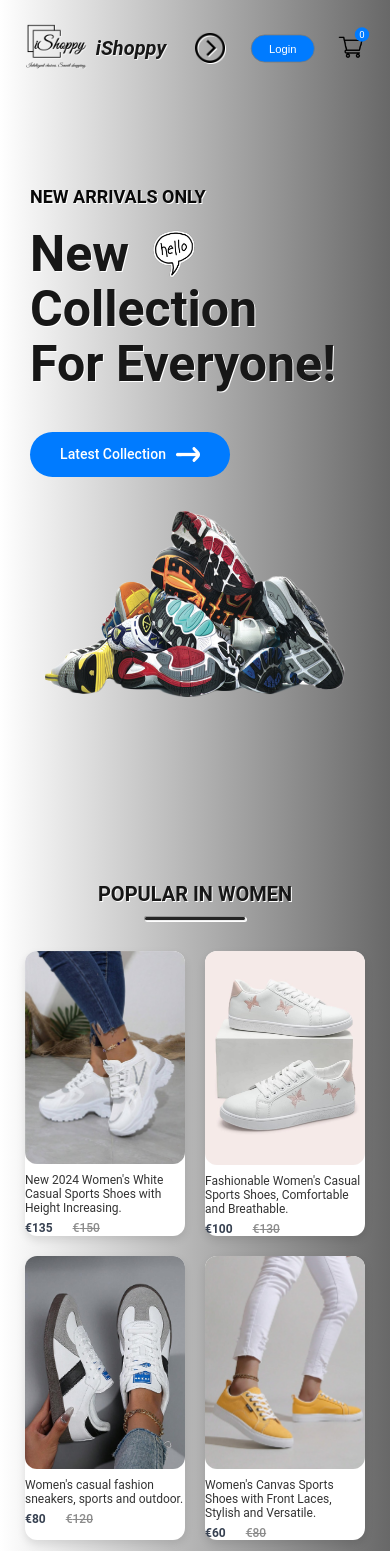
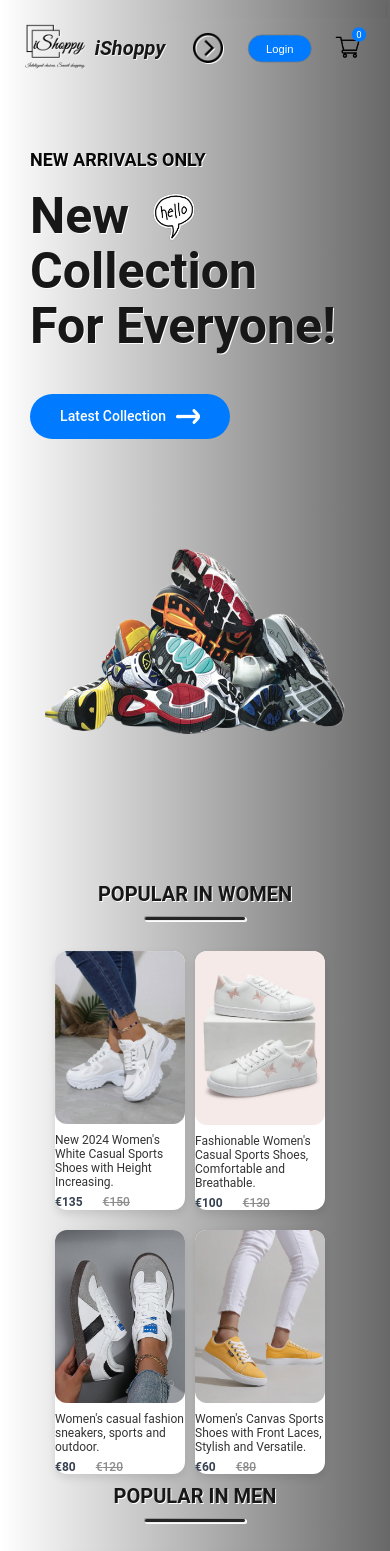
Before and after one commit to GrzesieK90/iShoppy_Frontend, a React (Create React App) app: page / in a window 390 px wide. Shown: the top 1551 px of the page. Built offline with nearby package versions, Linux system fonts and the light colour scheme.

Commit message:
Some changes for smartphone format

```diff
--- a/package.json
+++ b/package.json
@@ -42,6 +42,7 @@
   "devDependencies": {
     "@babel/plugin-proposal-private-property-in-object": "^7.21.11",
     "@babel/plugin-transform-private-property-in-object": "^7.24.7",
-    "ajv": "^8.16.0"
+    "ajv": "^8.16.0",
+    "gh-pages": "^6.2.0"
   }
 }
--- a/src/Components/CartItems/CartItems.css
+++ b/src/Components/CartItems/CartItems.css
@@ -152,8 +152,11 @@
 @media(max-width:500px){
   .cartitems-format-main{
     display: none;
-    grid-template-columns: 0.5fr 3fr 0.5fr;
+    grid-template-columns: 1fr 1fr 0.5fr 0.5fr 0.5fr 0.3fr 0.2fr;
     gap: 10px;
+  }
+  .carticon-product-icon{
+    height: 20vw;
   }
   .cartitems-format{
     display: grid;
--- a/src/Components/Hero/Hero.css
+++ b/src/Components/Hero/Hero.css
@@ -141,7 +141,7 @@
     flex-direction: column;
   }
   .hero-right{
-    margin-top: -400px;
+    margin-top: -250px;
   }
   .hero-left{
     margin-top: -100px;
--- a/src/Components/Item/Item.css
+++ b/src/Components/Item/Item.css
@@ -68,9 +68,10 @@
 }
 @media(max-width:500px){
   .item{
-    width: 160px;
+    margin-left: -10px;
+    width: 130px;
   }
   .item img{
-    width: 160px;
+    width: 130px;
   }
 }
--- a/src/Components/Navbar/Navbar.css
+++ b/src/Components/Navbar/Navbar.css
@@ -200,14 +200,19 @@
 
 @media(max-width:500px){
   .navbar{
+    width: 99vw;
     padding: 8px 0px;
     gap: 0;
+  }
+  .navbar.sticky{
+    width: 96vw;
   }
   .nav-logo{
     transform: scale(0.8);
   }
   .nav-menu{
     height: 70px;
+    width: 90vw;
     top: 95px;
   }
   .nav-login-cart{
--- a/src/Components/Offers/Offers.css
+++ b/src/Components/Offers/Offers.css
@@ -122,6 +122,7 @@
 }
 @media(max-width:500px){
   .offers{
+    margin-top: 1px;
     height: 25vh;
     padding-bottom: 50px;
   }
--- a/src/Components/ProductDisplay/ProductDisplay.css
+++ b/src/Components/ProductDisplay/ProductDisplay.css
@@ -237,6 +237,7 @@
     gap: 10px;
     flex-direction: row;
     margin: auto;
+    margin-left: 5vw;
   }
   .productdisplay-img-list{
     margin-top: -10px;
@@ -244,10 +245,11 @@
     gap: 8px;
   }
   .productdisplay-img-list img{
-    height: 75px;
+    height: 100px;
   }
   .productdisplay-main-img{
     height: 330px;
+    width: 300px;
   }
   .productdisplay-right{
     margin: 5px;
```
Also changed, not shown: 1 other file (tests, documents, lock files or other folders).
